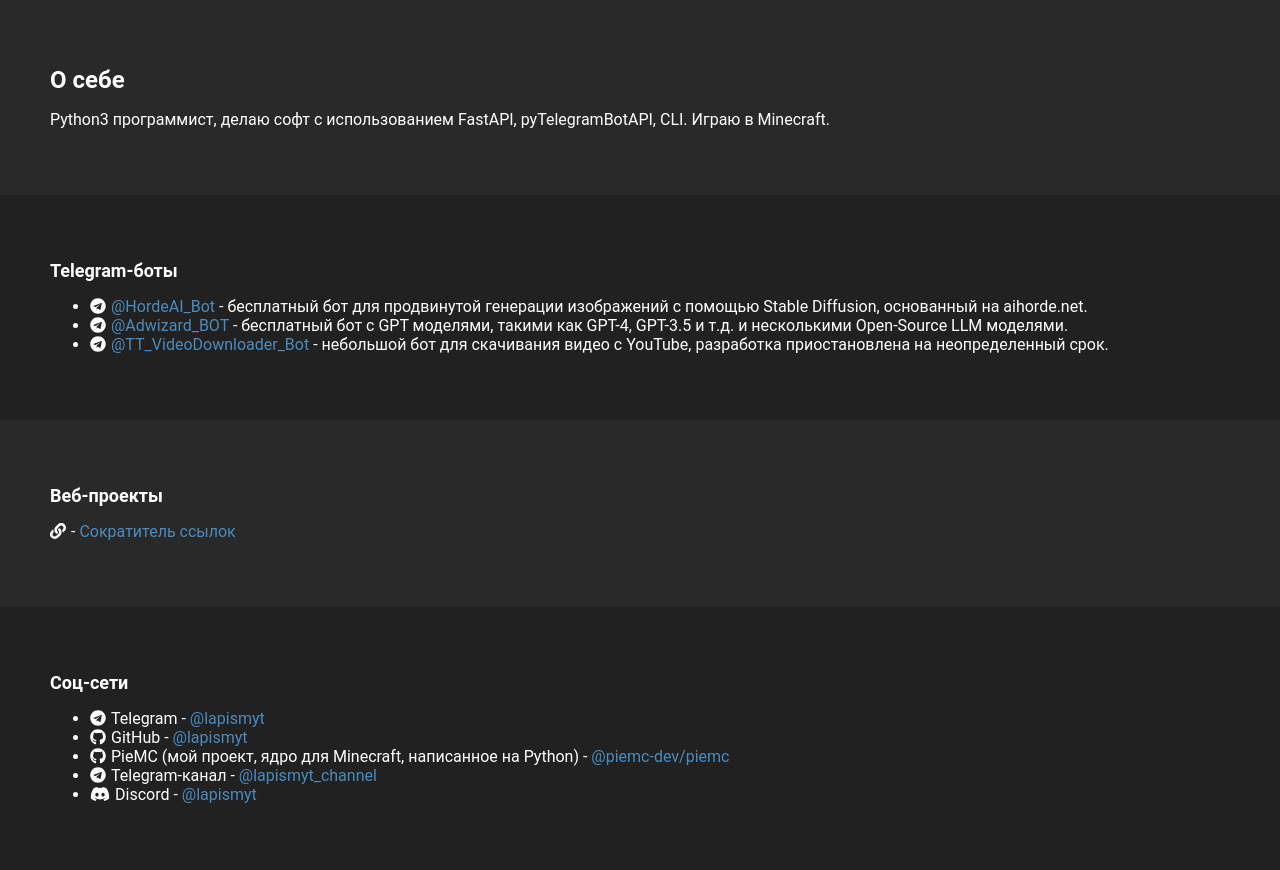
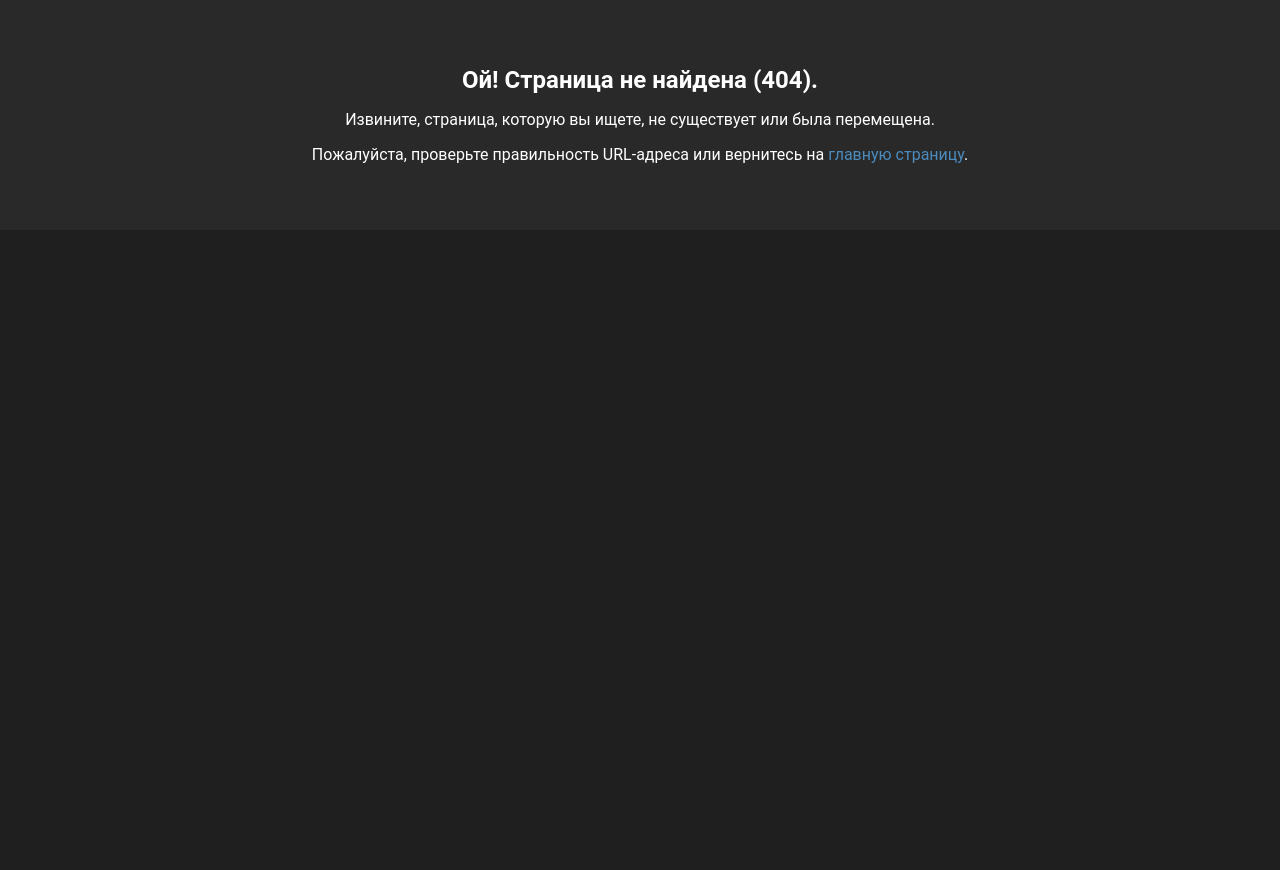
Before and after one commit to lapismyt/BCloud, a Flask app: page / in a window 1280 px wide. After the commit the page ends 163 px from the top, so only its background shows below. Run offline with Flask 3, Linux system fonts and the light colour scheme.

Commit message:
Update index.html

```diff
--- a/templates/index.html
+++ b/templates/index.html
@@ -1,15 +1,14 @@
-<!DOCTYPE html>
 <html prefix="og: http://ogp.me/ns#">
 <head>
   <meta charset="UTF-8">
   <meta name="viewport" content="width=device-width, initial-scale=1.0">
-  <meta property="og:title" content="Главная">
+  <meta property="og:title" content="Ошибка 404">
   <meta property="og:type" content="article">
-  <meta property="og:url" content="http://lapismyt.space/">
-  <meta property="og:image" content="http://lapismyt.space/uploads/66328763.jpg">
-  <meta property="og:description" content="Главная страница - о себе, проекты, ссылки.">
+  <meta property="og:url" content="http://lapismyt.space/not_found.html">
+  <meta property="og:image" content="http://lapismyt.space/uploads/5815023.jpg">
+  <meta property="og:description" content="Извините, страница не найдена.">
   <meta property="og:site_name" content="BCloud">
-  <title>BCloud - Главная</title>
+  <title>BCloud - Страница не найдена</title>
   <link rel="stylesheet" href="https://cdnjs.cloudflare.com/ajax/libs/font-awesome/5.15.4/css/all.min.css">
   <style>
     body {
@@ -23,15 +22,12 @@
       font-size: 24px;
       font-weight: bold;
     }
-    h2 {
-      font-size: 18px;
-      font-weight: bold;
-    }
     p {
       font-size: 16px;
     }
     .section {
       padding: 50px;
+      text-align: center;
     }
     .section:nth-child(odd) {
       background-color: #292929;
@@ -72,9 +68,6 @@
       h1 {
         font-size: 20px;
       }
-      h2 {
-        font-size: 16px;
-      }
       p {
         font-size: 14px;
       }
@@ -83,30 +76,9 @@
 </head>
 <body>
   <div class="section animated">
-    <h1>О себе</h1>
-    <p>Python3 программист, делаю софт с использованием FastAPI, pyTelegramBotAPI, CLI. Играю в Minecraft.</p>
-  </div>
-  <div class="section animated">
-    <h2>Telegram-боты</h2>
-    <ul>
-      <li><i class="fab fa-telegram icon"></i><a href="https://t.me/HordeAI_Bot">@HordeAI_Bot</a> - бесплатный бот для продвинутой генерации изображений с помощью Stable Diffusion, основанный на aihorde.net.</li>
-      <li><i class="fab fa-telegram icon"></i><a href="https://t.me/Adwizard_BOT">@Adwizard_BOT</a> - бесплатный бот с GPT моделями, такими как GPT-4, GPT-3.5 и т.д. и несколькими Open-Source LLM моделями.</li>
-      <li><i class="fab fa-telegram icon"></i><a href="https://t.me/TT_VideoDownloader_Bot">@TT_VideoDownloader_Bot</a> - небольшой бот для скачивания видео с YouTube, разработка приостановлена на неопределенный срок.</li>
-    </ul>
-  </div>
-  <div class="section animated">
-    <h2>Веб-проекты</h2>
-    <p><i class="fas fa-link icon"></i>- <a href="http://lapismyt.space/urlshortener">Сократитель ссылок</a></p>
-  </div>
-  <div class="section animated">
-    <h2>Соц-сети</h2>
-    <ul>
-      <li><i class="fab fa-telegram icon"></i>Telegram - <a href="https://t.me/lapismyt">@lapismyt</a></li>
-      <li><i class="fab fa-github icon"></i>GitHub - <a href="https://github.com/lapismyt">@lapismyt</a></li>
-      <li><i class="fab fa-github icon"></i>PieMC (мой проект, ядро для Minecraft, написанное на Python) - <a href="https://github.com/piemc-dev/piemc">@piemc-dev/piemc</a></li>
-      <li><i class="fab fa-telegram icon"></i>Telegram-канал - <a href="https://t.me/lapismyt_channel">@lapismyt_channel</a></li>
-      <li><i class="fab fa-discord icon"></i>Discord - <a href="https://discordapp.com/users/965869347602067467">@lapismyt</a></li>
-    </ul>
+    <h1>Ой! Страница не найдена (404).</h1>
+    <p>Извините, страница, которую вы ищете, не существует или была перемещена.</p>
+    <p>Пожалуйста, проверьте правильность URL-адреса или вернитесь на <a href="http://lapismyt.space/">главную страницу</a>.</p>
   </div>
   <script src="https://cdnjs.cloudflare.com/ajax/libs/font-awesome/5.15.4/js/all.min.js"></script>
 </body>
```
